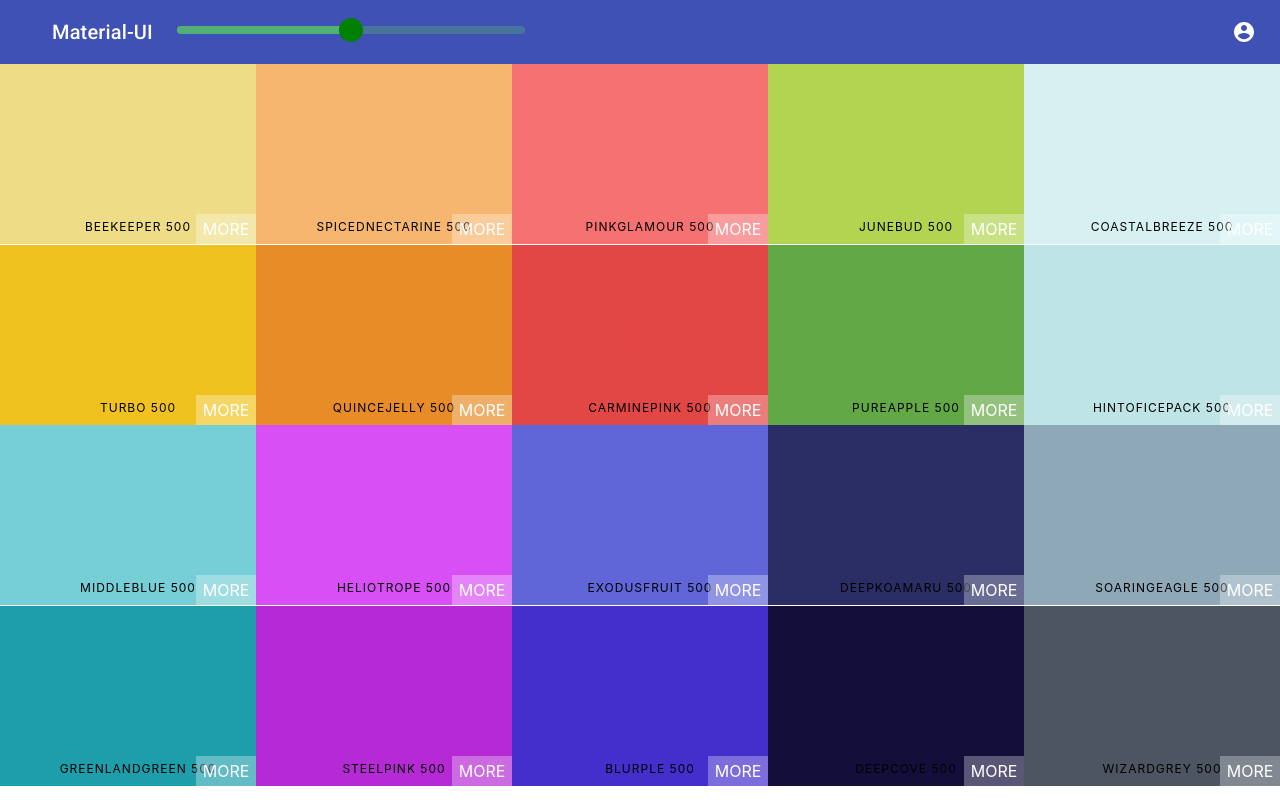
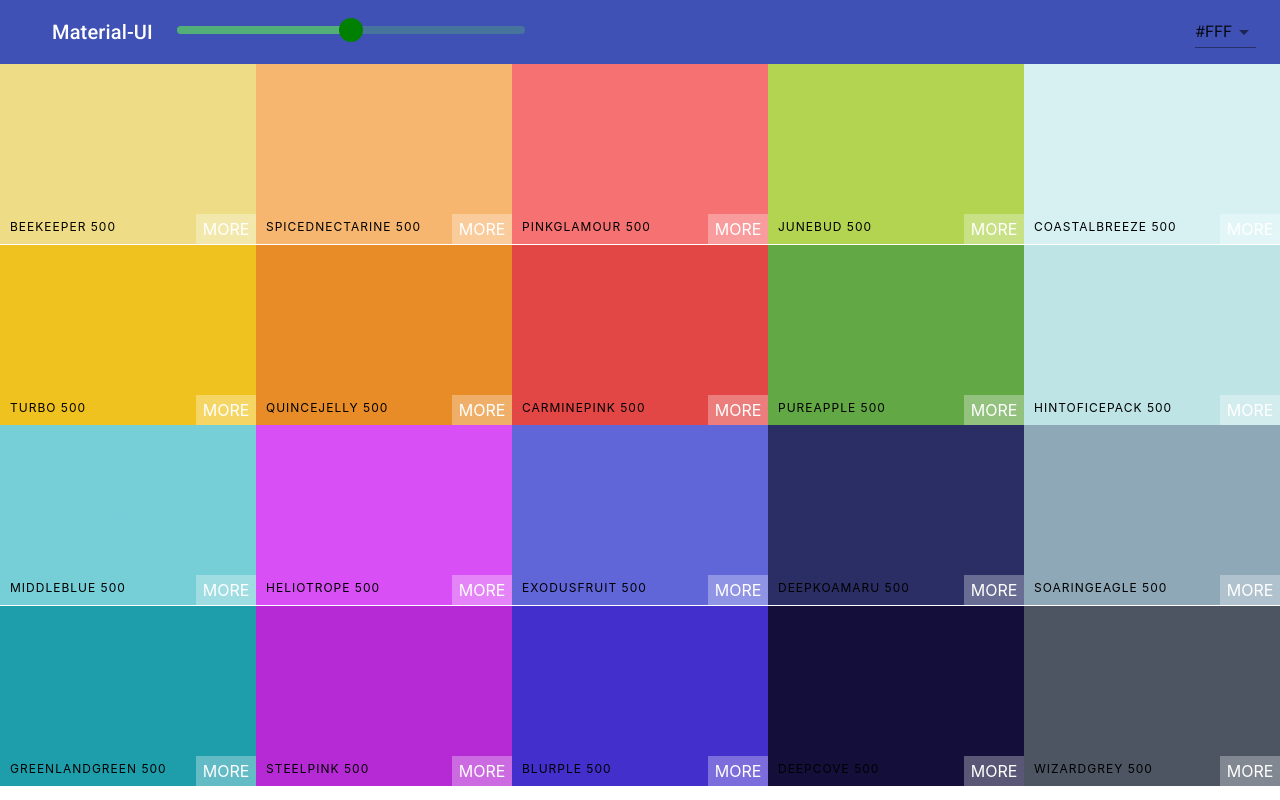
Before and after one commit to akhilbharti/colorApp, a React (Create React App) app: page / in a window 1280 px wide. Built offline with nearby package versions, Linux system fonts and the light colour scheme.

Commit message:
select added

```diff
--- a/src/App.js
+++ b/src/App.js
@@ -1,5 +1,5 @@
 import React from 'react';
-import './App.css';
+// import './App.css';
 import Palette from './components/palette'
 import { generatePalette } from './helper/colorHelper'
 import seedColor from './seedColor';
--- a/src/components/navbar.js
+++ b/src/components/navbar.js
@@ -1,7 +1,5 @@
-import React from 'react'
-import { Typography, makeStyles, AppBar,Toolbar,Menu,fade,MenuItem,IconButton } from '@material-ui/core';
-import AccountCircle from '@material-ui/icons/AccountCircle';
-import MoreIcon from '@material-ui/icons/MoreVert';
+import React,{useState} from 'react'
+import { Typography, makeStyles, AppBar,Toolbar,MenuItem,IconButton,Select } from '@material-ui/core';
 import DiscreteSlider from './slider'
 const useStyles = makeStyles((theme) => ({
   grow: {
@@ -42,77 +40,14 @@ const useStyles = makeStyles((theme) => ({
 }));
 
 function Navbar({...props}) {
+  const { changeFormat, level, changeLevel }=props
   const classes = useStyles();
-  const [anchorEl, setAnchorEl] = React.useState(null);
-  const [mobileMoreAnchorEl, setMobileMoreAnchorEl] = React.useState(null);
+const [format, setFormat] = useState("hex")
 
-  const isMenuOpen = Boolean(anchorEl);
-  const isMobileMenuOpen = Boolean(mobileMoreAnchorEl);
-
-  const handleProfileMenuOpen = (event) => {
-    setAnchorEl(event.currentTarget);
-  };
-
-  const handleMobileMenuClose = () => {
-    setMobileMoreAnchorEl(null);
-  };
-
-  const handleMenuClose = () => {
-    setAnchorEl(null);
-    handleMobileMenuClose();
-  };
-
-  const handleMobileMenuOpen = (event) => {
-    setMobileMoreAnchorEl(event.currentTarget);
-  };
-
-  const menuId = 'primary-search-account-menu';
-  const renderMenu = (
-    <Menu
-      anchorEl={anchorEl}
-      anchorOrigin={{ vertical: 'top', horizontal: 'right' }}
-      id={menuId}
-      keepMounted
-      transformOrigin={{ vertical: 'top', horizontal: 'right' }}
-      open={isMenuOpen}
-      onClose={handleMenuClose}
-    >
-      <MenuItem onClick={handleMenuClose}>Profile</MenuItem>
-      <MenuItem onClick={handleMenuClose}>My account</MenuItem>
-    </Menu>
-  );
-
-  const mobileMenuId = 'primary-search-account-menu-mobile';
-  const renderMobileMenu = (
-    <Menu
-      anchorEl={mobileMoreAnchorEl}
-      anchorOrigin={{ vertical: 'top', horizontal: 'right' }}
-      id={mobileMenuId}
-      keepMounted
-      transformOrigin={{ vertical: 'top', horizontal: 'right' }}
-      open={isMobileMenuOpen}
-      onClose={handleMobileMenuClose}
-    >
-      <MenuItem>
-        <IconButton aria-label="show 4 new mails" color="inherit">
-
-        </IconButton>
-        <p>Messages</p>
-      </MenuItem>
-
-      <MenuItem onClick={handleProfileMenuOpen}>
-        <IconButton
-          aria-label="account of current user"
-          aria-controls="primary-search-account-menu"
-          aria-haspopup="true"
-          color="inherit"
-        >
-          <AccountCircle />
-        </IconButton>
-        <p>Profile</p>
-      </MenuItem>
-    </Menu>
-  );
+const handleChangeSlider=(e)=>{
+  setFormat(e.target.value)
+  changeFormat(e.target.value)
+}
 
   return (
     <div className={classes.grow}>
@@ -130,37 +65,25 @@ function Navbar({...props}) {
             Material-UI
           </Typography>
           <div className={classes.search}>
-          <DiscreteSlider level={props.level} changeLevel={props.changeLevel}/>
+            <DiscreteSlider level={level} changeLevel={changeLevel} />
           </div>
           <div className={classes.grow} />
           <div className={classes.sectionDesktop}>
-
-            <IconButton
-              edge="end"
-              aria-label="account of current user"
-              aria-controls={menuId}
-              aria-haspopup="true"
-              onClick={handleProfileMenuOpen}
-              color="inherit"
+            <Select
+              labelId="color-selector"
+              id="color-selector"
+              value={format}
+              onChange={handleChangeSlider}
             >
-              <AccountCircle />
-            </IconButton>
+              <MenuItem value="hex">#FFF</MenuItem>
+              <MenuItem value="rgb">rgb(255,255,255)</MenuItem>
+              <MenuItem value="rgba">rgba(255,255,255)</MenuItem>
+            </Select>
           </div>
           <div className={classes.sectionMobile}>
-            <IconButton
-              aria-label="show more"
-              aria-controls={mobileMenuId}
-              aria-haspopup="true"
-              onClick={handleMobileMenuOpen}
-              color="inherit"
-            >
-              <MoreIcon />
-            </IconButton>
           </div>
         </Toolbar>
       </AppBar>
-      {renderMobileMenu}
-      {renderMenu}
     </div>
   );
 }
--- a/src/components/palette.js
+++ b/src/components/palette.js
@@ -7,17 +7,20 @@ import Navbar from './navbar'
 function Palette({...props}){
   const {colors} = props.palette
   const [level, setLevel] = useState(500)
+  const [format,setFormat] = useState("hex")
 
   const changeLevel = (event, newlevel) => {
     setLevel(newlevel)
   }
 
+  const changeFormat=(val)=>{
+setFormat(val)
+  }
 const colorBoxes = colors[level].map(color=> (
-  <ColorBox background={color.hex} name={color.name}/>
+  <ColorBox background={color[format]} name={color.name}/>
 ))
-
   return <div className="Palette">
-    <Navbar level={level} changeLevel={changeLevel}/>
+    <Navbar level={level} changeLevel={changeLevel} changeFormat={changeFormat}/>
     {/* navbar will be added here */}
     <div className="palette-clr">
       {colorBoxes}
```
